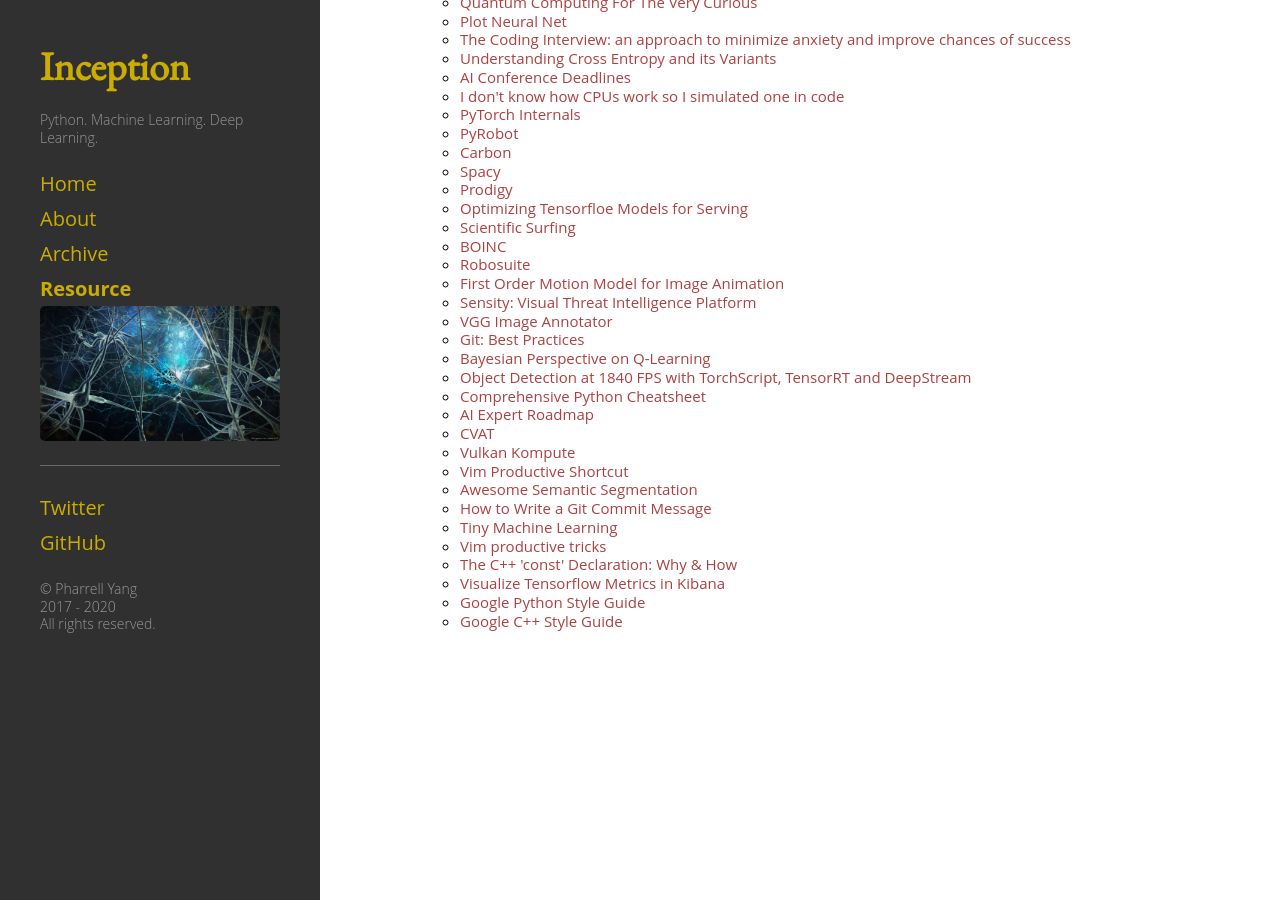
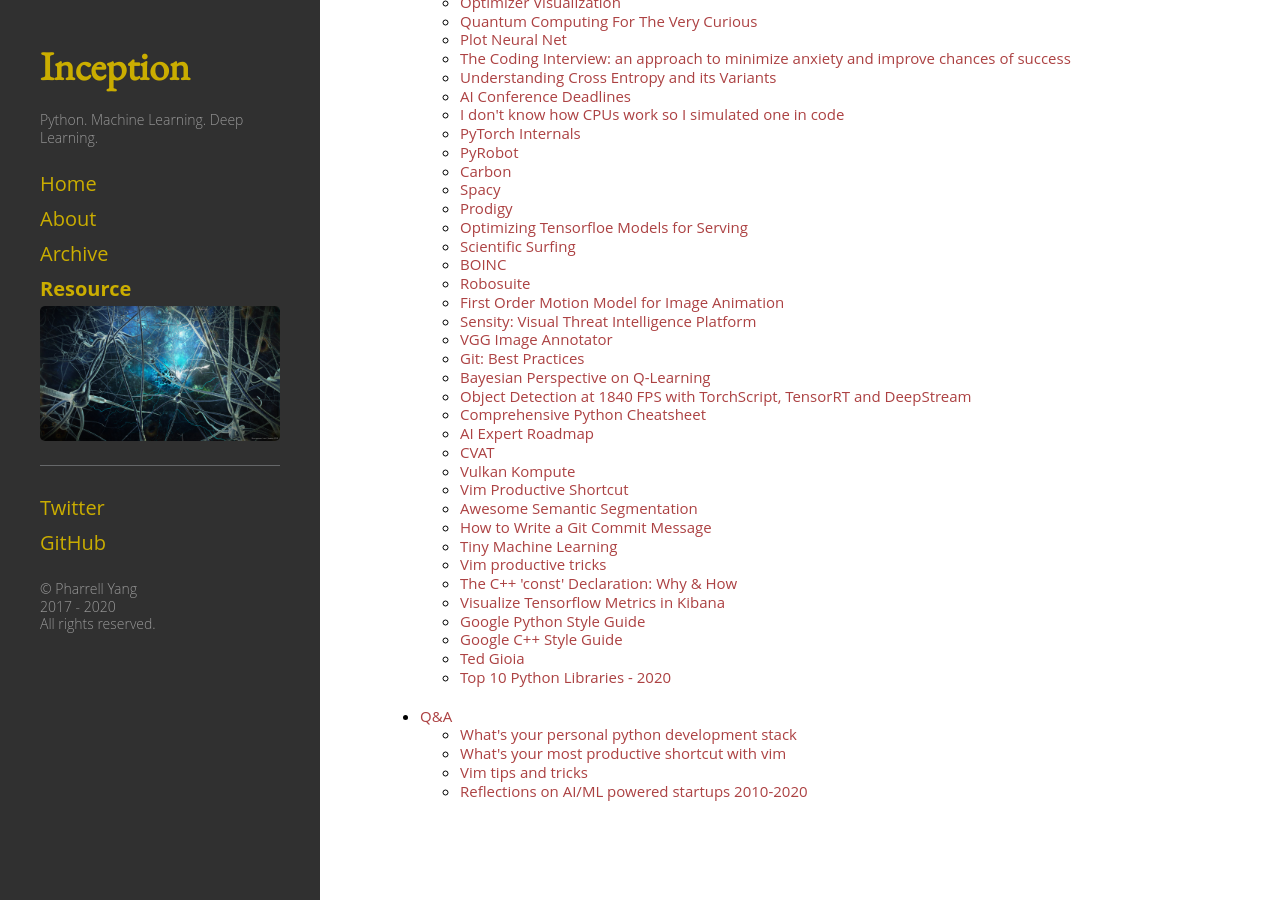
Before and after one commit to pharrellyhy/pharrellyhy.github.io.bakcup, a Jekyll site: the page built from resource.md, in a window 1280 px wide and 900 px high, scrolled down 5010 px. Built offline with Jekyll 4.4.1, drawn with Linux system fonts in a browser that asks for light colours.

Commit message:
Update resources

```diff
--- a/_data/nav.yml
+++ b/_data/nav.yml
@@ -251,6 +251,9 @@
 
     - title: "Self-Supervised Representation Learning"
       url: "https://lilianweng.github.io/lil-log/2019/11/10/self-supervised-learning.html"
+
+    - title: "PyTorch Style Guide"
+      url: "https://github.com/IgorSusmelj/pytorch-styleguide"
 
 - title: "Projects"
   sublinks:
@@ -840,3 +843,23 @@
 
     - title: "Google C++ Style Guide"
       url: "https://google.github.io/styleguide/cppguide.html"
+
+    - title: "Ted Gioia"
+      url: "http://tedgioia.com/music.html"
+
+    - title: "Top 10 Python Libraries - 2020"
+      url: "https://tryolabs.com/blog/2020/12/21/top-10-python-libraries-of-2020/"
+
+- title: "Q&A"
+  sublinks:
+    - title: "What's your personal python development stack"
+      url: "https://www.reddit.com/r/Python/comments/k9i0pt/whats_your_personal_python_development_stack/"
+
+    - title: "What's your most productive shortcut with vim"
+      url: "https://stackoverflow.com/questions/1218390/what-is-your-most-productive-shortcut-with-vim/"
+
+    - title: "Vim tips and tricks"
+      url: "https://www.reddit.com/r/vim/comments/kdjajl/share_your_vim_tips_and_tricks_that_you_have/"
+
+    - title: "Reflections on AI/ML powered startups 2010-2020"
+      url: "https://www.reddit.com/r/MachineLearning/comments/kenp8q/d_reflections_on_aiml_powered_startups_20102020/"
```
